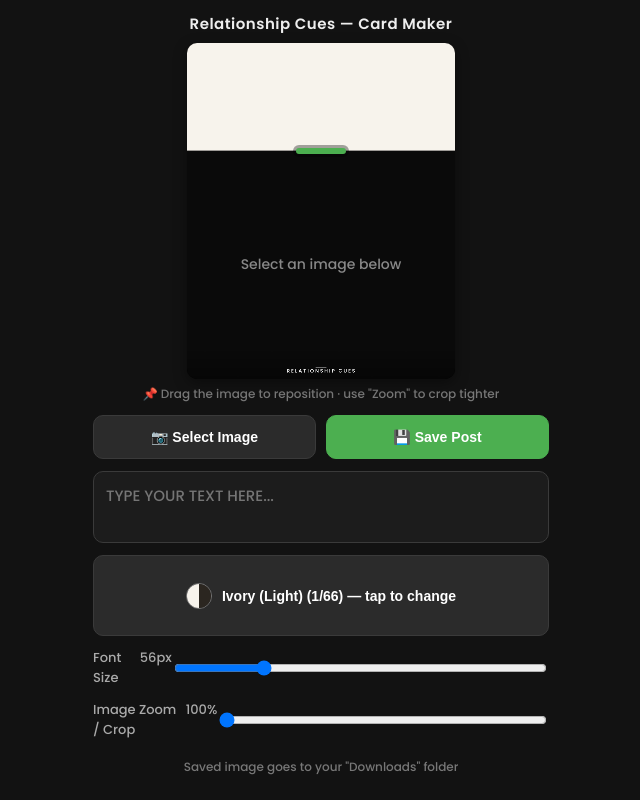
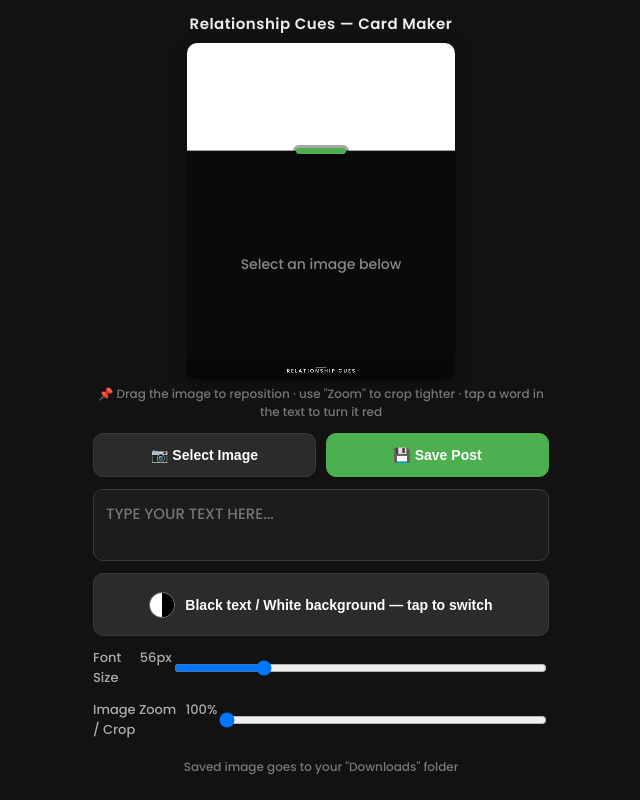
Before and after one commit to pawan64755-a11y/Relationship-Cues-Card-Maker, a plain HTML site: page index.html in a window 1280 px wide. Shown: the whole page, without its empty margins (319-959 px from the left). Drawn offline with Linux system fonts and the light colour scheme.

Commit message:
Add files via upload

```diff
--- a/index.html
+++ b/index.html
@@ -168,7 +168,7 @@
     <div class="placeholder-btn" id="placeholderHint">Select an image below</div>
     <div class="divider" id="divider"><div class="bar"></div></div>
   </div>
-  <div class="hint">📌 Drag the image to reposition · use "Zoom" to crop tighter</div>
+  <div class="hint">📌 Drag the image to reposition · use "Zoom" to crop tighter · tap a word in the text to turn it red</div>
 
   <div class="controls">
     <div class="row">
@@ -181,7 +181,7 @@
 
     <button id="colorCycleBtn" class="colorBtn">
       <span class="swatchPair" id="swatchPreview"><span id="swatchBg"></span><span id="swatchText"></span></span>
-      <span id="comboLabel">Combo 1 / 9 — tap to change</span>
+      <span id="comboLabel">Black text / White background — tap to switch</span>
     </button>
 
     <label class="small">Font Size <span id="fontSizeVal">56</span>px
@@ -219,49 +219,11 @@
   const FONT_STACK = '"Anton", "Poppins", Arial, sans-serif';
   const WATERMARK_TEXT = 'RELATIONSHIP CUES';
 
-  // 33 curated, minimalist Pinterest-style hue pairs — each expands into
-  // a light-bg and a dark-bg combo below, giving 66 total combinations.
-  const PALETTE = [
-    { name: 'Ivory',        tint: '#F7F3EC', deep: '#2B2620' },
-    { name: 'Pure',         tint: '#FAFAFA', deep: '#111111' },
-    { name: 'Sage',         tint: '#E4EADF', deep: '#2F4538' },
-    { name: 'Blush',        tint: '#F5DEDC', deep: '#5C2A2A' },
-    { name: 'Powder Blue',  tint: '#DCE8F3', deep: '#1F3A5F' },
-    { name: 'Lavender',     tint: '#E7DEF2', deep: '#3B2A52' },
-    { name: 'Butter',       tint: '#F6EBC8', deep: '#4A3E1E' },
-    { name: 'Terracotta',   tint: '#EAC9B9', deep: '#4A2E23' },
-    { name: 'Mint',         tint: '#DCEFE6', deep: '#1E4B3D' },
-    { name: 'Peach',        tint: '#F5DFC9', deep: '#7A3B1E' },
-    { name: 'Dusty Rose',   tint: '#EAD2D2', deep: '#5A2E36' },
-    { name: 'Steel Blue',   tint: '#D9E2EA', deep: '#253746' },
-    { name: 'Khaki',        tint: '#E9E4C9', deep: '#4B4A2A' },
-    { name: 'Mauve',        tint: '#E6D7DE', deep: '#4B2C3D' },
-    { name: 'Sand',         tint: '#EDE3D3', deep: '#4A3A2C' },
-    { name: 'Coral',        tint: '#F6DCD3', deep: '#6E3327' },
-    { name: 'Cool Grey',    tint: '#E7E7E7', deep: '#2A2A2A' },
-    { name: 'Taupe',        tint: '#E5DED4', deep: '#3E362B' },
-    { name: 'Warm Ivory',   tint: '#F1E9DD', deep: '#3A2A1E' },
-    { name: 'Pale Burgundy',tint: '#EBD7D9', deep: '#4A1B24' },
-    { name: 'Pale Rust',    tint: '#EFD9C7', deep: '#6B3A1E' },
-    { name: 'Pale Teal',    tint: '#D6E8E4', deep: '#1D3F3A' },
-    { name: 'Camel',        tint: '#EAD9BE', deep: '#4A3521' },
-    { name: 'Stone Grey',   tint: '#E4E3DD', deep: '#2E3235' },
-    { name: 'Dusty Blue',   tint: '#DCE2EE', deep: '#29304F' },
-    { name: 'Warm Grey',    tint: '#E9E4DE', deep: '#37322C' },
-    { name: 'Moss',         tint: '#E1E6D3', deep: '#3A431F' },
-    { name: 'Clay',         tint: '#E9D3C4', deep: '#5A3A28' },
-    { name: 'Apricot',      tint: '#F4DEBB', deep: '#6B4A17' },
-    { name: 'Lilac',        tint: '#E9DCEF', deep: '#402C56' },
-    { name: 'Seafoam',      tint: '#D8ECE2', deep: '#1C4034' },
-    { name: 'Blush Peach',  tint: '#F3DCCF', deep: '#6E3A24' },
-    { name: 'Pale Mustard', tint: '#F5EAC3', deep: '#5C4A17' }
+  // Only two fixed text/background combinations: black-on-white and white-on-black.
+  const COMBOS = [
+    { bg: '#FFFFFF', text: '#000000', name: 'Black text / White background' },
+    { bg: '#000000', text: '#FFFFFF', name: 'White text / Black background' }
   ];
-
-  const COMBOS = [];
-  PALETTE.forEach(p => {
-    COMBOS.push({ bg: p.tint, text: p.deep, name: p.name + ' (Light)' });
-    COMBOS.push({ bg: p.deep, text: p.tint, name: p.name + ' (Dark)' });
-  });
 
   let state = {
     image: null,
@@ -273,7 +235,9 @@
     centerX: null,    // center point of the crop window, in source-image pixels
     centerY: null,
     cropW: null,
-    cropH: null
+    cropH: null,
+    redWords: new Set(), // indices (into the current word list) of words tapped red
+    wordBoxes: []         // hit-test boxes for each drawn word, rebuilt every drawCard()
   };
 
   function currentCombo() { return COMBOS[state.comboIndex]; }
@@ -282,28 +246,27 @@
     const c = currentCombo();
     swatchBg.style.background = c.bg;
     swatchText.style.background = c.text;
-    comboLabel.textContent = `${c.name} (${state.comboIndex + 1}/${COMBOS.length}) — tap to change`;
+    comboLabel.textContent = `${c.name} — tap to switch`;
   }
 
-  function wrapWords(context, text, maxWidth) {
-    const words = text.split(/\s+/).filter(Boolean);
+  function layoutLines(context, words, maxWidth) {
     const spaceWidth = context.measureText(' ').width;
     const lines = [];
     let currentLine = [];
     let currentWidth = 0;
-    words.forEach(word => {
+    words.forEach((word, idx) => {
       const w = context.measureText(word).width;
       const addWidth = currentLine.length ? spaceWidth + w : w;
       if (currentWidth + addWidth > maxWidth && currentLine.length) {
-        lines.push(currentLine.join(' '));
-        currentLine = [word];
+        lines.push(currentLine);
+        currentLine = [{ word, idx, width: w }];
         currentWidth = w;
       } else {
-        currentLine.push(word);
+        currentLine.push({ word, idx, width: w });
         currentWidth += addWidth;
       }
     });
-    if (currentLine.length) lines.push(currentLine.join(' '));
+    if (currentLine.length) lines.push(currentLine);
     return lines;
   }
 
@@ -319,18 +282,34 @@
     const paddingX = 60;
     const maxWidth = SIZE_W - paddingX * 2;
     ctx.font = `400 ${state.fontSize}px ${FONT_STACK}`;
-    ctx.textAlign = 'center';
     ctx.textBaseline = 'middle';
-    ctx.fillStyle = combo.text;
 
-    const lines = wrapWords(ctx, (state.text || '').toUpperCase(), maxWidth);
+    const words = (state.text || '').toUpperCase().split(/\s+/).filter(Boolean);
+    const lines = layoutLines(ctx, words, maxWidth);
+    const spaceWidth = ctx.measureText(' ').width;
     const lineHeight = state.fontSize * 1.18;
     const totalTextHeight = lines.length * lineHeight;
     const textAreaCenterY = splitY / 2;
     let startY = textAreaCenterY - totalTextHeight / 2 + lineHeight / 2;
 
-    lines.forEach((line, i) => {
-      ctx.fillText(line, SIZE_W / 2, startY + i * lineHeight);
+    state.wordBoxes = [];
+    ctx.textAlign = 'left';
+    lines.forEach((lineWords, i) => {
+      const lineWidth = lineWords.reduce((sum, w) => sum + w.width, 0) + spaceWidth * (lineWords.length - 1);
+      let x = SIZE_W / 2 - lineWidth / 2;
+      const y = startY + i * lineHeight;
+      lineWords.forEach(w => {
+        ctx.fillStyle = state.redWords.has(w.idx) ? '#E53935' : combo.text;
+        ctx.fillText(w.word, x, y);
+        state.wordBoxes.push({
+          idx: w.idx,
+          x0: x,
+          y0: y - state.fontSize / 2,
+          x1: x + w.width,
+          y1: y + state.fontSize / 2
+        });
+        x += w.width + spaceWidth;
+      });
     });
 
     // ---- IMAGE AREA (bottom) ----
@@ -445,6 +424,26 @@
     drawCard();
   });
 
+  // ---- Tap a word in the TEXT area to toggle it red ----
+  canvas.addEventListener('click', (e) => {
+    if (!state.text) return;
+    const rect = container.getBoundingClientRect();
+    const splitYDisplay = rect.top + rect.height * state.textRatio;
+    if (e.clientY >= splitYDisplay) return; // only handle taps inside the text area (top)
+
+    const canvasX = (e.clientX - rect.left) / rect.width * SIZE_W;
+    const canvasY = (e.clientY - rect.top) / rect.height * SIZE_H;
+
+    const hit = state.wordBoxes.find(b =>
+      canvasX >= b.x0 && canvasX <= b.x1 && canvasY >= b.y0 && canvasY <= b.y1
+    );
+    if (!hit) return;
+
+    if (state.redWords.has(hit.idx)) state.redWords.delete(hit.idx);
+    else state.redWords.add(hit.idx);
+    drawCard();
+  });
+
   canvas.addEventListener('pointerup', (e) => {
     imgDragging = false;
     try { canvas.releasePointerCapture(e.pointerId); } catch (err) {}
@@ -475,7 +474,11 @@
     reader.readAsDataURL(file);
   });
 
-  factText.addEventListener('input', () => { state.text = factText.value; drawCard(); });
+  factText.addEventListener('input', () => {
+    state.text = factText.value;
+    state.redWords.clear();
+    drawCard();
+  });
   fontSizeInput.addEventListener('input', () => {
     state.fontSize = parseInt(fontSizeInput.value, 10);
     fontSizeVal.textContent = state.fontSize;
```
